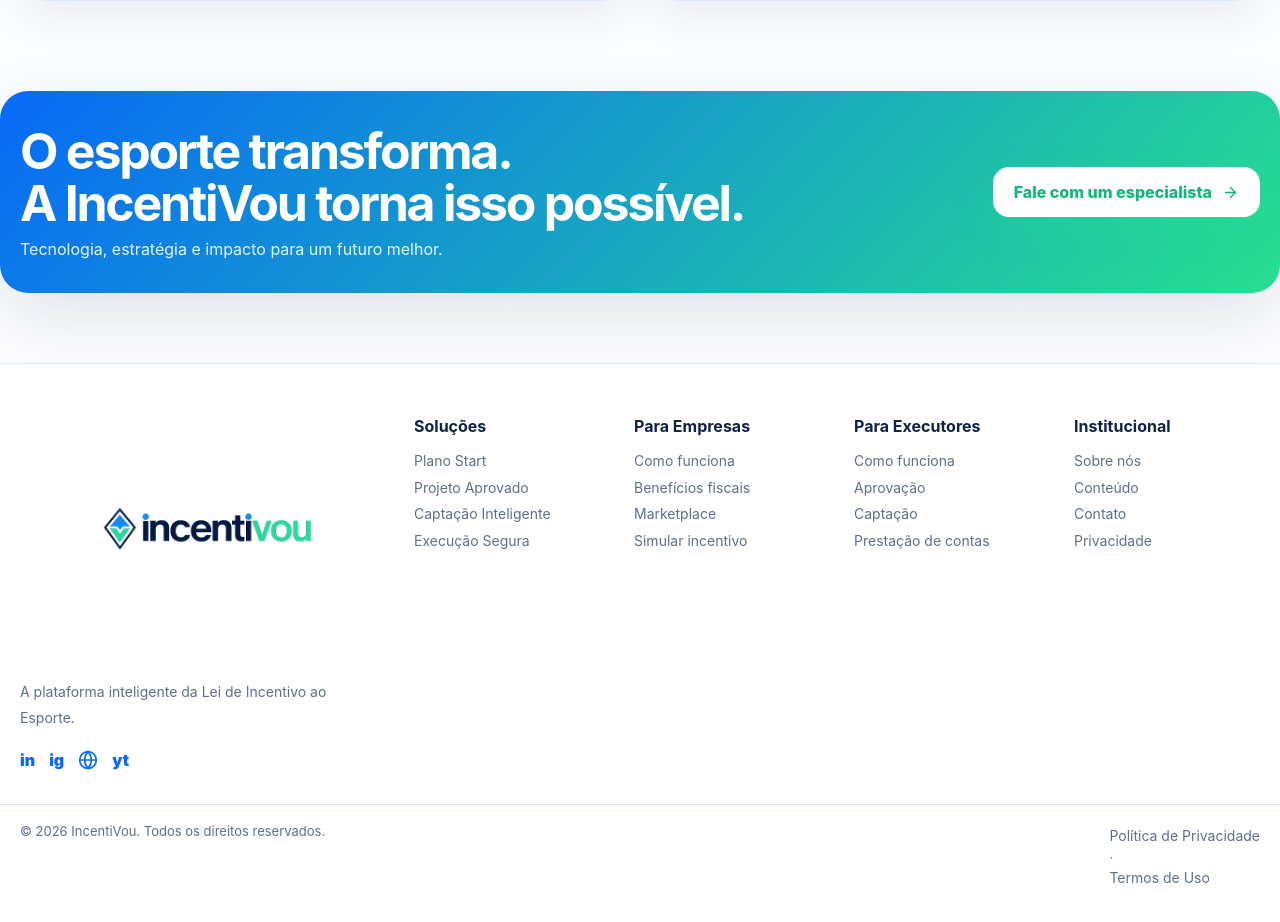
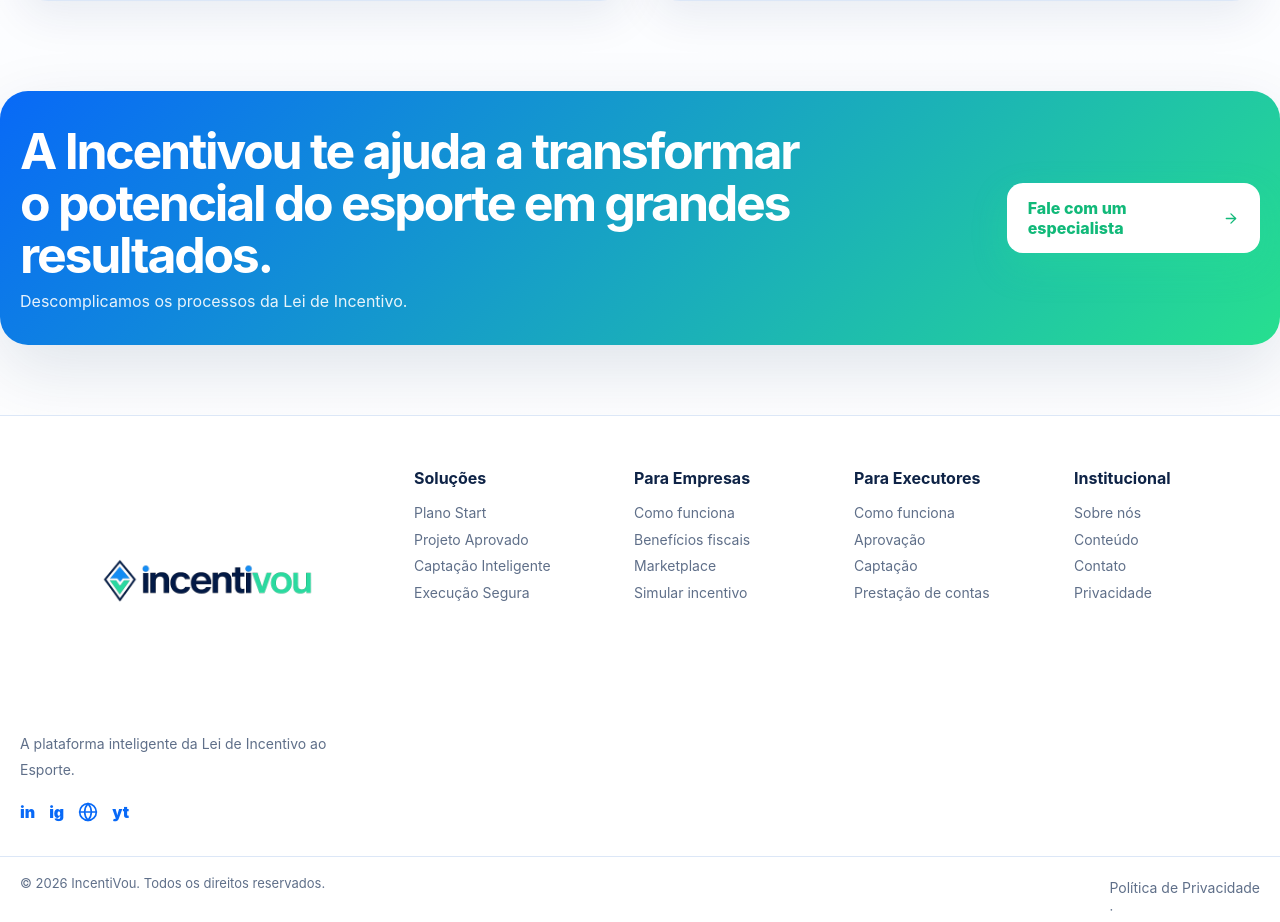
Before and after one commit to Brunoleoguilherme/incentivou-site, a Next.js app: page / in a window 1280 px wide. Shown: the part 4025-4947 px from the top of the page. Built offline with nearby package versions, Linux system fonts and the light colour scheme.

Commit message:
Ajusta largura do texto do hero

```diff
--- a/components/SiteChrome.js
+++ b/components/SiteChrome.js
@@ -253,7 +253,17 @@ export function PageHero({
             }}
           />
 
-          <p className="lead">{text}</p>
+          <p
+  className="lead"
+  style={{
+    maxWidth: '100%',
+    width: '100%',
+    fontSize: '22px',
+    lineHeight: 1.6,
+  }}
+>
+  {text}
+</p>
 
           <div className="badges">
             <span className="badge">Tecnologia</span>
@@ -295,9 +305,9 @@ export function CTA() {
       <div className="container ctaBand">
         <div>
           <h2 style={{ margin: 0 }}>
-            O esporte transforma.
+            A Incentivou te ajuda a transformar
             <br />
-            A IncentiVou torna isso possível.
+             o potencial do esporte em grandes resultados.
           </h2>
 
           <p
@@ -306,8 +316,7 @@ export function CTA() {
               opacity: 0.9,
             }}
           >
-            Tecnologia, estratégia e impacto para um futuro
-            melhor.
+            Descomplicamos os processos da Lei de Incentivo.
           </p>
         </div>
 
```
